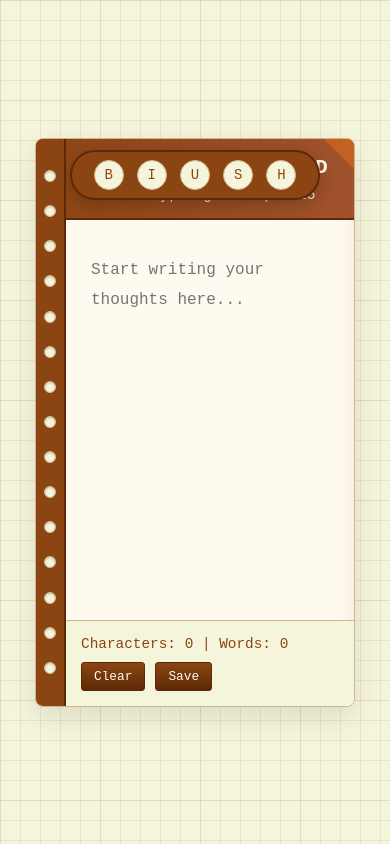
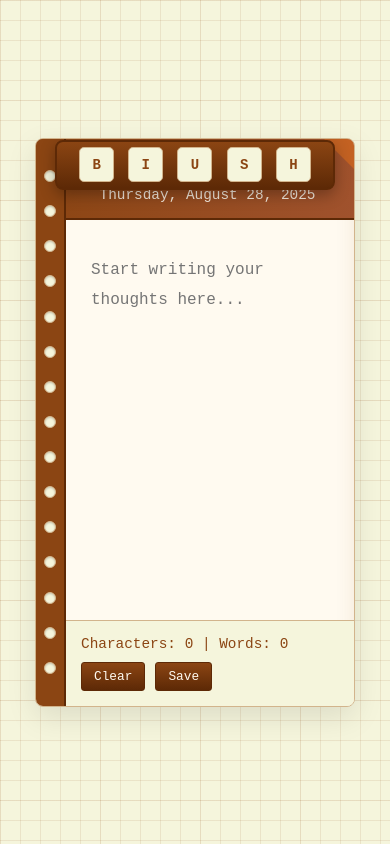
Before and after one commit to PiotrProgramming/Notepad, a plain HTML site: page index.html in a window 390 px wide. Drawn offline with Linux system fonts and the light colour scheme.

Commit message:
Update index.html

```diff
--- a/index.html
+++ b/index.html
@@ -118,31 +118,32 @@
 
         .pencil-case {
             position: absolute;
-            top: -60px;
+            top: -70px;
             right: 20px;
-            width: 200px;
-            height: 50px;
-            background: #8b4513;
-            border-radius: 25px;
+            width: 300px;
+            height: 60px;
+            background: linear-gradient(to bottom, #8b4513, #5d2906);
+            border-radius: 8px;
             display: flex;
             justify-content: space-around;
             align-items: center;
             padding: 0 15px;
-            box-shadow: 0 5px 15px rgba(0, 0, 0, 0.2);
+            box-shadow: 0 5px 15px rgba(0, 0, 0, 0.3);
             border: 2px solid #5d2906;
             z-index: 10;
         }
 
         .tool-btn {
-            width: 30px;
-            height: 30px;
-            border-radius: 50%;
+            width: 40px;
+            height: 40px;
+            border-radius: 5px;
             border: none;
             cursor: pointer;
             display: flex;
             justify-content: center;
             align-items: center;
-            font-size: 14px;
+            font-size: 16px;
+            font-weight: bold;
             transition: all 0.2s ease;
             background: #f5f5dc;
             color: #8b4513;
@@ -152,6 +153,7 @@
         .tool-btn:hover {
             transform: scale(1.1);
             background: #fffaf0;
+            box-shadow: 0 2px 5px rgba(0, 0, 0, 0.2);
         }
 
         .tool-btn.active {
@@ -238,10 +240,17 @@
             }
 
             .pencil-case {
-                top: -70px;
+                top: -80px;
                 left: 50%;
                 transform: translateX(-50%);
-                width: 250px;
+                width: 280px;
+                height: 50px;
+            }
+
+            .tool-btn {
+                width: 35px;
+                height: 35px;
+                font-size: 14px;
             }
 
             .notepad-footer {
@@ -401,7 +410,7 @@
 
             notepad.value = beforeText + formattedText + afterText;
             notepad.focus();
-            notepad.setSelectionRange(start + formattedText.length - (formattedText.length - selectedText.length), start + formattedText.length - (formattedText.length - selectedText.length));
+            notepad.setSelectionRange(start + 2, start + 2 + selectedText.length);
             updateStats();
         }
 
```
